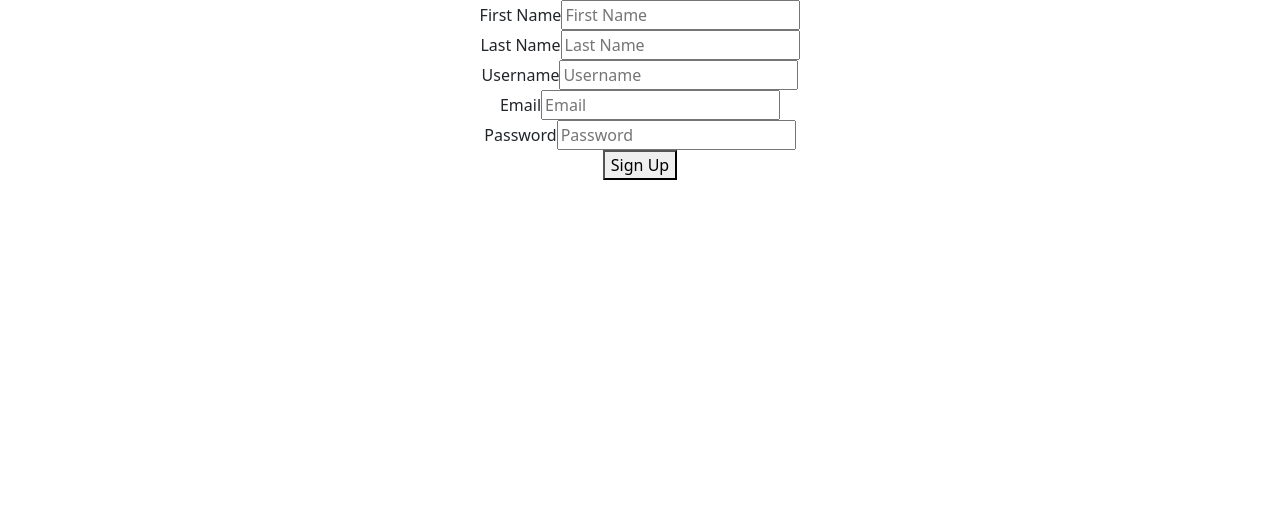
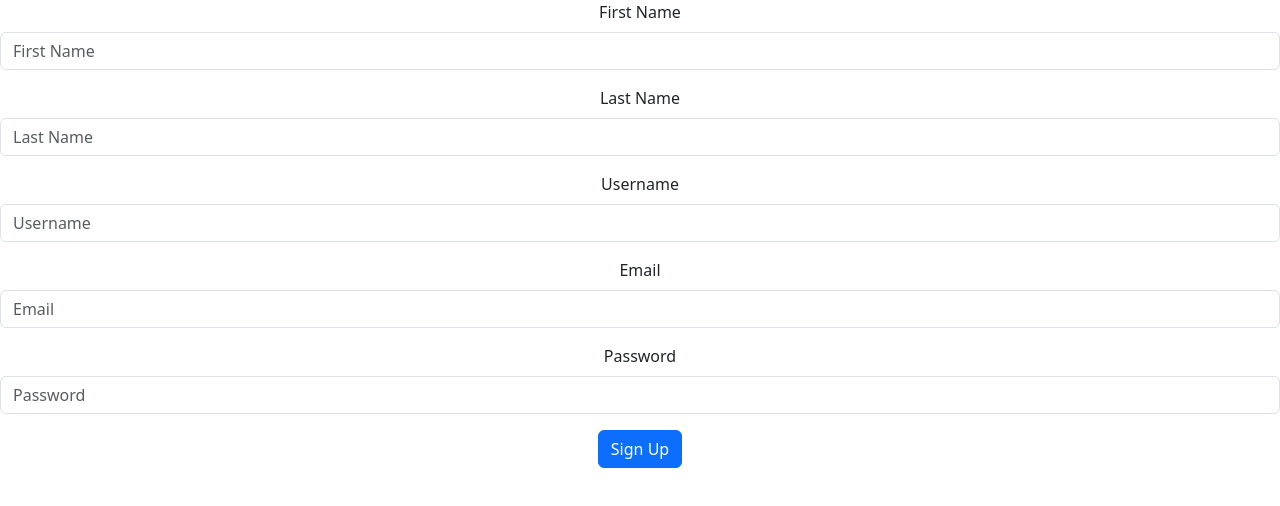
Before and after one commit to dgill45/bank-app, a React (Create React App) app: page /signup in a window 1280 px wide. Shown: the top 506 px of the page. Built offline with nearby package versions, Linux system fonts and the light colour scheme; no server answers.

Commit message:
updated login and signup forms to react bootstrap forms

```diff
--- a/src/context/AuthContext.js
+++ b/src/context/AuthContext.js
@@ -1,6 +1,4 @@
-// Context API example
-// AuthContext.js
-import React, { createContext, useContext, useState } from 'react';
+import React, { createContext, useContext, useState, useEffect } from 'react';
 import axios from 'axios';
 
 const apiUrl = process.env.REACT_APP_LAD_BANK_API_BASE_URL;
@@ -14,18 +12,37 @@ export function useAuth() {
 export const AuthProvider = ({ children }) => {
   const [first_name, setFirstName] = useState('');
   const [last_name, setLastName] = useState('');
+  const [username, setUsername] = useState(null);
   const [customer, setCustomer] = useState(null);
-  const [username, setUsername] = useState('');
   const [email, setEmail] = useState('');
   const [password, setPassword] = useState('');
 
+  const checkLoginStatus = async () => {
+    try {
+      const response = await axios.get(`${apiUrl}/logged_in`, { withCredentials: true });
+      if (response.data.logged_in) {
+        setCustomer(response.data.customer);
+      }else {
+        setCustomer(null);
+      }
+    } catch (error) {
+      console.error("Error checking login status:", error);
+    }
+  }
+
+    useEffect(() => {
+      checkLoginStatus();
+    }, []);
+
     const login = async (email, password) => {
       try {
-        const response = await axios.post(`${apiUrl}/login`, { email, password });
-        setCustomer(response.data); // Assuming the response data includes user info
+        const response = await axios.post(`${apiUrl}/login`, { email, password },{ withCredentials: true });
+        if (response.data.customer) {
+        setCustomer(response.data.customer);
+        } // Assuming the response data includes user info
       } catch (error) {
         console.error("Login error:", error);
-        // Handle errors, e.g., show a message to the user
+        throw error;
       }
     };
 
@@ -77,6 +94,7 @@ export const AuthProvider = ({ children }) => {
       logout,
       signUp,
       username,
+      checkLoginStatus,
       setUsername,
       email,
       setEmail,
--- a/src/pages/Login.js
+++ b/src/pages/Login.js
@@ -1,8 +1,9 @@
 import React, { useState } from 'react';
+import Button from 'react-bootstrap/Button';
+import Form from 'react-bootstrap/Form';
 import { useAuth } from '../context/AuthContext';
 import { useNavigate } from 'react-router-dom';
 
-const apiUrl = process.env.REACT_APP_LAD_BANK_API_BASE_URL;
 
 function Login() {
     const navigate = useNavigate();
@@ -14,7 +15,7 @@ function Login() {
         event.preventDefault();
         try {
             await login(email, password);
-            navigate('/dashboard'); // Redirect to the dashboard after login
+            navigate('/dashboard');
         } catch (error) {
             console.error('Error logging in:', error);
             alert('Login failed: Incorrect email or password');
@@ -22,29 +23,34 @@ function Login() {
     };
 
     return (
-        <form onSubmit={handleSubmit}>
-            <div>
-                <label>Email</label>
-                <input
+        <Form onSubmit={handleSubmit}>
+            <Form.Group className='mb-3' controlId="formBasicEmail">
+                <Form.Label>Email</Form.Label>
+                <Form.Control
                     type="email"
                     value={email}
                     placeholder='Email'
                     onChange={(e) => setEmail(e.target.value)}
                     required
                 />
-            </div>
-            <div>
-                <label>Password</label>
-                <input
+                <Form.Text className="text-muted">
+                    We'll never share your email with anyone else.
+                </Form.Text>
+            </Form.Group>
+            <Form.Group className='mb-3'controlId="formBasicPassword">
+                <Form.Label>Password</Form.Label>
+                <Form.Control
                     type="password"
                     value={password}
                     placeholder='Password'
                     onChange={(e) => setPassword(e.target.value)}
                     required
                 />
-            </div>
-            <button type="submit">Login</button>
-        </form>
+            </Form.Group>
+            <Button variant="primary" type="submit">
+                Login
+            </Button>
+        </Form>
     );
 }
 
--- a/src/pages/SignUp.js
+++ b/src/pages/SignUp.js
@@ -1,4 +1,6 @@
 import React from 'react';
+import Button from 'react-bootstrap/Button';
+import Form from 'react-bootstrap/Form';
 import { useAuth } from '../context/AuthContext';
 import { useNavigate } from 'react-router-dom';
 
@@ -21,44 +23,61 @@ function SignUp() {
   };
 
   return (
-    <form onSubmit={handleSubmit}>
-        <div>
-            <label>First Name</label>
-            <input type="text"
+    <Form onSubmit={handleSubmit}>
+        <Form.Group className='mb-3' controlId="formBasicFirstName">
+            <Form.Label>First Name</Form.Label>
+            <Form.Control
+                type="text"
                 value={first_name}
-                   placeholder = 'First Name'
-                   onChange={(e) => setFirstName(e.target.value)} />
-        </div>
-        <div>
-            <label>Last Name</label>
-            <input type="text"
+                placeholder='First Name'
+                onChange={(e) => setFirstName(e.target.value)}
+                required
+            />
+        </Form.Group>
+        <Form.Group className='mb-3' controlId="formBasicLastName">
+            <Form.Label>Last Name</Form.Label>
+            <Form.Control
+                type="text"
                 value={last_name}
-                   placeholder = 'Last Name'
-                   onChange={(e) => setLastName(e.target.value)} />
-        </div>
-        <div>
-            <label>Username</label>
-            <input type="username"
+                placeholder='Last Name'
+                onChange={(e) => setLastName(e.target.value)}
+                required
+            />
+        </Form.Group>
+        <Form.Group className='mb-3' controlId="formBasicUsername">
+            <Form.Label>Username</Form.Label>
+            <Form.Control
+                type="username"
                 value={username}
-                   placeholder = 'Username'
-                   onChange={(e) => setUsername(e.target.value)} />
-        </div>
-        <div>
-            <label>Email</label>
-            <input type="email"
+                placeholder='Username'
+                onChange={(e) => setUsername(e.target.value)}
+                required
+            />
+        </Form.Group>
+        <Form.Group className='mb-3' controlId="formBasicEmail">
+            <Form.Label>Email</Form.Label>
+            <Form.Control
+                type="email"
                 value={email}
-                   placeholder = 'Email'
-                   onChange={(e) => setEmail(e.target.value)} />
-        </div>
-        <div>
-            <label>Password</label>
-            <input type="password"
+                placeholder='Email'
+                onChange={(e) => setEmail(e.target.value)}
+                required
+            />
+        </Form.Group>
+        <Form.Group className='mb-3' controlId="formBasicPassword">
+            <Form.Label>Password</Form.Label>
+            <Form.Control
+                type="password"
                 value={password}
-                   placeholder = 'Password'
-                   onChange={(e) => setPassword(e.target.value)} />
-        </div>
-        <button type="submit">Sign Up</button>
-    </form>
+                placeholder='Password'
+                onChange={(e) => setPassword(e.target.value)}
+                required
+            />
+        </Form.Group>
+        <Button variant="primary" type="submit">
+            Sign Up
+        </Button>
+    </Form>
     );
 }
 
```
Also changed, not shown: src/pages/AccountForm.js (+27 -5 lines). Lines whose indentation alone changed are shown as unchanged.
